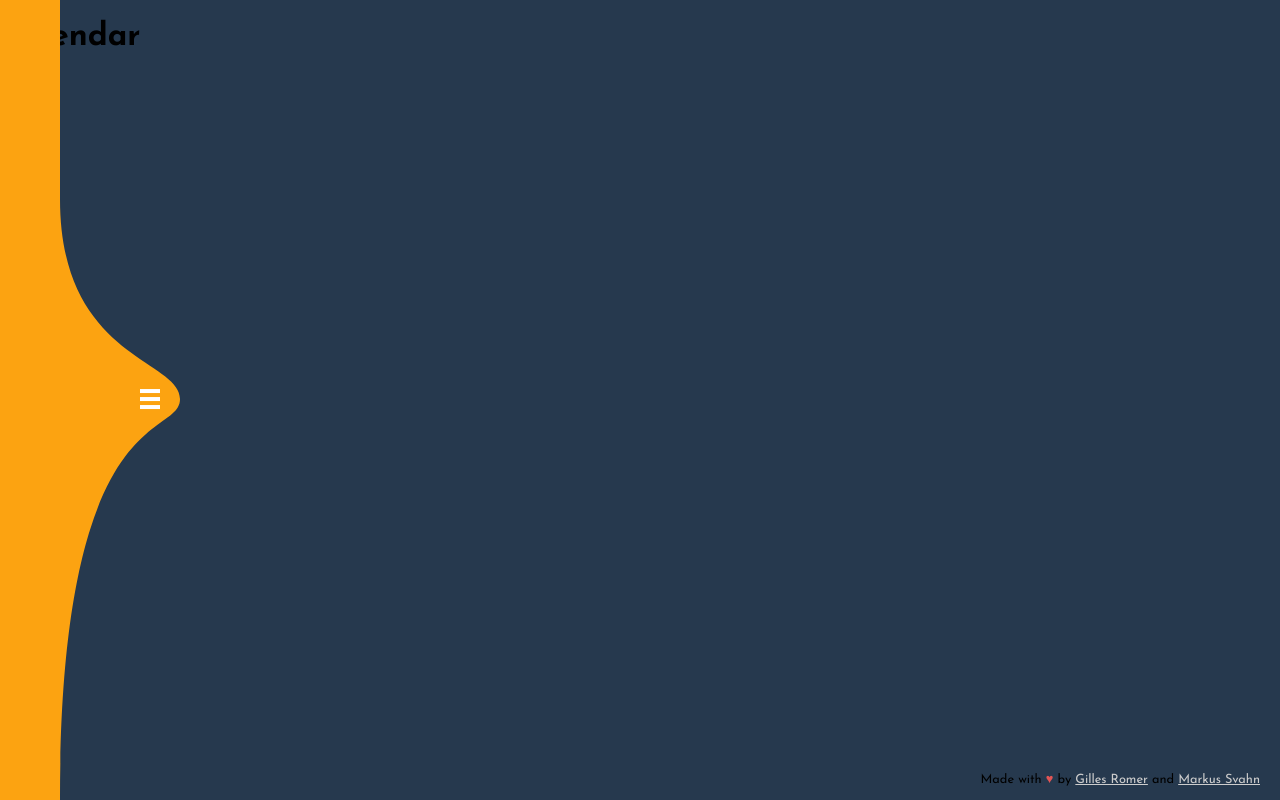
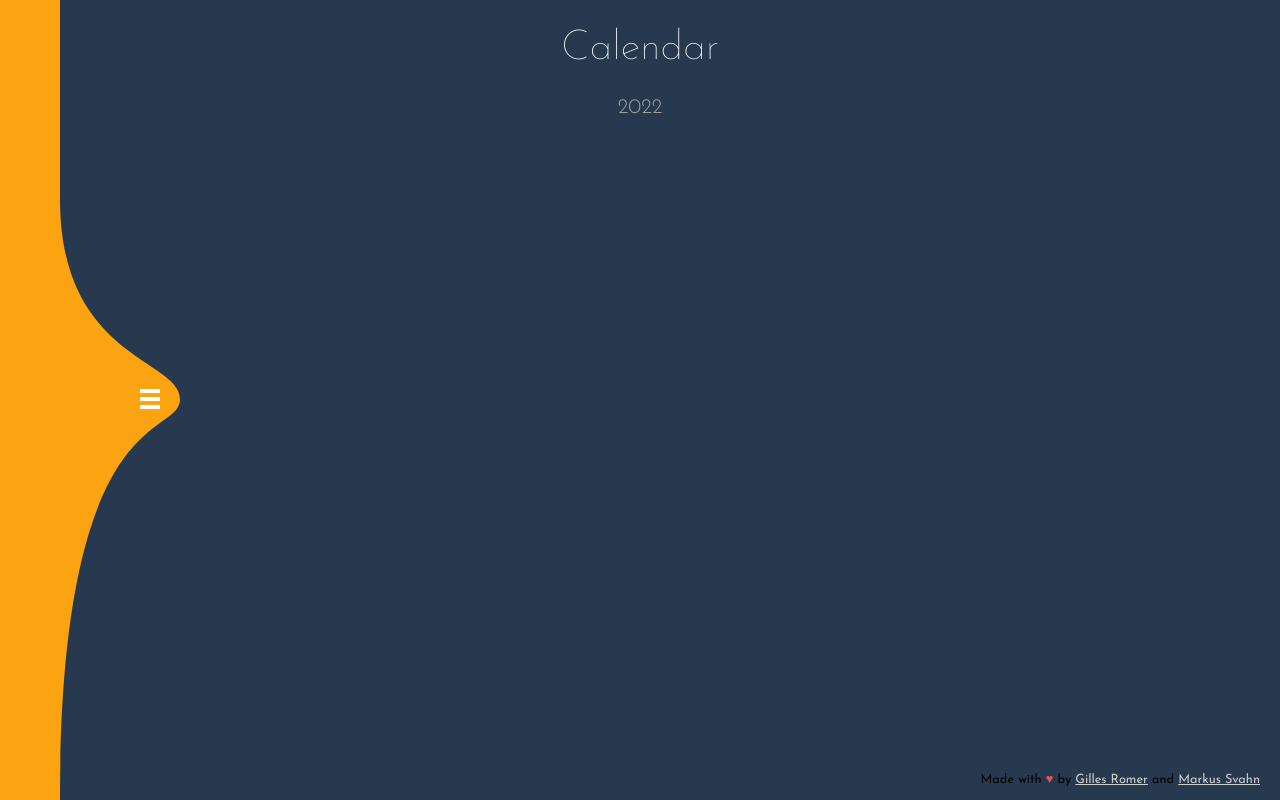
Before and after one commit to Git-Romer/AOC2022, a Django app: template AOC_scoreboard/webpage/templates/index.html in a window 1280 px wide. Run offline with Django 4.2, Linux system fonts and the light colour scheme; the template is opened without the code that fills it, so the values that code supplies are empty; parts of the project's set-up code (start-up, migrations or seed data) failed here and were passed over; some libraries are stand-ins or nearby versions.

Commit message:
added css for AOC calendar

```diff
--- a/AOC_scoreboard/static/css/index.css
+++ b/AOC_scoreboard/static/css/index.css
@@ -1,3 +1,23 @@
+.header h1 {
+    font-weight: 100;
+    font-size: 2.6rem;
+    color: #ffff;
+}
+
+.header p {
+    font-weight: 300;
+    font-size: 1.3rem;
+    color: rgb(162, 162, 162);
+}
+
+.header {
+    top: 25%;
+    width: 100%;
+    height: 100px;
+    text-align: center;
+    margin: 0;
+}
+
 .warning-content h1 {
     font-weight: 100;
     font-size: 2.6rem;
@@ -20,3 +40,114 @@
     text-align: center;
     margin: 0;
 }
+
+/*! CSS Used from: https://adventofcode.com/static/style.css?29 */
+.calendar_content {
+    margin: auto;
+    display: flex;
+    place-content: center;
+}
+
+pre {
+    font-family: "Source Code Pro", monospace;
+    font-size: 1.1em;
+    display: block;
+}
+main {
+    -webkit-text-size-adjust: none;
+}
+*::-moz-focus-inner {
+    padding: 0;
+    border: 0;
+}
+.calendar {
+    cursor: default;
+    -webkit-user-select: none;
+    -khtml-user-select: none;
+    -moz-user-select: -moz-none;
+    -o-user-select: none;
+    user-select: none;
+}
+.calendar p {
+    text-decoration: none;
+    color: #cdcdcd;
+    outline: none;
+    cursor: default;
+}
+.calendar p > a {
+    text-decoration: underline;
+    color: #cdcdcd;
+}
+.calendar > a {
+    text-decoration: none;
+    color: #cdcdcd;
+    outline: none;
+    cursor: default;
+}
+.calendar a:hover,
+.calendar a:focus {
+    background-color: #1e1e46;
+    background-color: rgba(119, 119, 165, 0.2);
+    cursor: pointer;
+}
+.calendar .calendar-day {
+    color: #666666;
+}
+.calendar a .calendar-day {
+    color: #cccccc;
+}
+.calendar a .calendar-mark-complete,
+.calendar a .calendar-mark-verycomplete {
+    visibility: hidden;
+}
+/*! CSS Used fontfaces */
+@font-face {
+    font-family: "Source Code Pro";
+    font-style: normal;
+    font-weight: 300;
+    src: url(https://fonts.gstatic.com/s/sourcecodepro/v22/HI_diYsKILxRpg3hIP6sJ7fM7PqPMcMnZFqUwX28DJKQtMRrTEUc.woff2) format("woff2");
+    unicode-range: U+0460-052F, U+1C80-1C88, U+20B4, U+2DE0-2DFF, U+A640-A69F, U+FE2E-FE2F;
+}
+@font-face {
+    font-family: "Source Code Pro";
+    font-style: normal;
+    font-weight: 300;
+    src: url(https://fonts.gstatic.com/s/sourcecodepro/v22/HI_diYsKILxRpg3hIP6sJ7fM7PqPMcMnZFqUwX28DJKQtM1rTEUc.woff2) format("woff2");
+    unicode-range: U+0301, U+0400-045F, U+0490-0491, U+04B0-04B1, U+2116;
+}
+@font-face {
+    font-family: "Source Code Pro";
+    font-style: normal;
+    font-weight: 300;
+    src: url(https://fonts.gstatic.com/s/sourcecodepro/v22/HI_diYsKILxRpg3hIP6sJ7fM7PqPMcMnZFqUwX28DJKQtMVrTEUc.woff2) format("woff2");
+    unicode-range: U+1F00-1FFF;
+}
+@font-face {
+    font-family: "Source Code Pro";
+    font-style: normal;
+    font-weight: 300;
+    src: url(https://fonts.gstatic.com/s/sourcecodepro/v22/HI_diYsKILxRpg3hIP6sJ7fM7PqPMcMnZFqUwX28DJKQtMprTEUc.woff2) format("woff2");
+    unicode-range: U+0370-03FF;
+}
+@font-face {
+    font-family: "Source Code Pro";
+    font-style: normal;
+    font-weight: 300;
+    src: url(https://fonts.gstatic.com/s/sourcecodepro/v22/HI_diYsKILxRpg3hIP6sJ7fM7PqPMcMnZFqUwX28DJKQtMZrTEUc.woff2) format("woff2");
+    unicode-range: U+0102-0103, U+0110-0111, U+0128-0129, U+0168-0169, U+01A0-01A1, U+01AF-01B0, U+1EA0-1EF9, U+20AB;
+}
+@font-face {
+    font-family: "Source Code Pro";
+    font-style: normal;
+    font-weight: 300;
+    src: url(https://fonts.gstatic.com/s/sourcecodepro/v22/HI_diYsKILxRpg3hIP6sJ7fM7PqPMcMnZFqUwX28DJKQtMdrTEUc.woff2) format("woff2");
+    unicode-range: U+0100-024F, U+0259, U+1E00-1EFF, U+2020, U+20A0-20AB, U+20AD-20CF, U+2113, U+2C60-2C7F, U+A720-A7FF;
+}
+@font-face {
+    font-family: "Source Code Pro";
+    font-style: normal;
+    font-weight: 300;
+    src: url(https://fonts.gstatic.com/s/sourcecodepro/v22/HI_diYsKILxRpg3hIP6sJ7fM7PqPMcMnZFqUwX28DJKQtMlrTA.woff2) format("woff2");
+    unicode-range: U+0000-00FF, U+0131, U+0152-0153, U+02BB-02BC, U+02C6, U+02DA, U+02DC, U+2000-206F, U+2074, U+20AC, U+2122, U+2191, U+2193, U+2212,
+        U+2215, U+FEFF, U+FFFD;
+}
```
